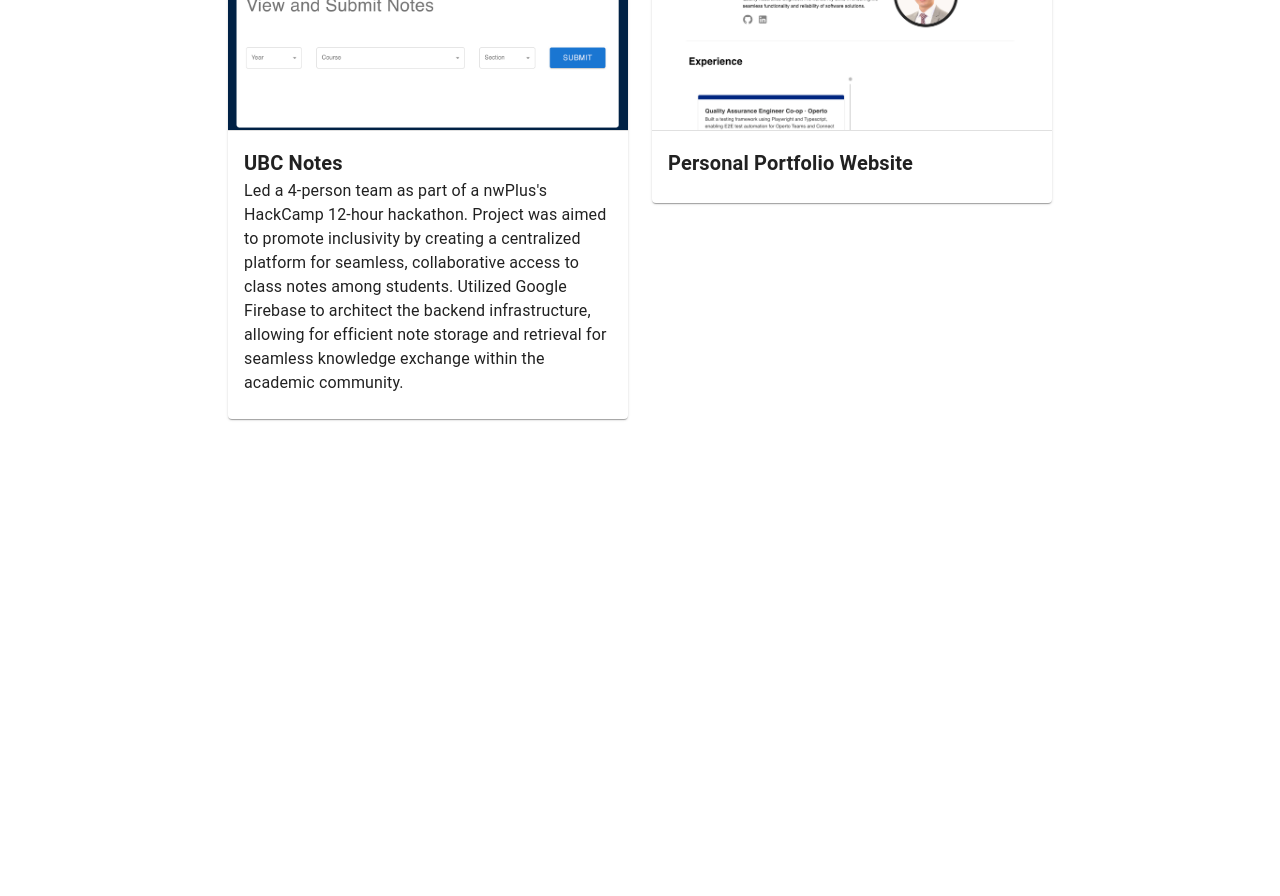
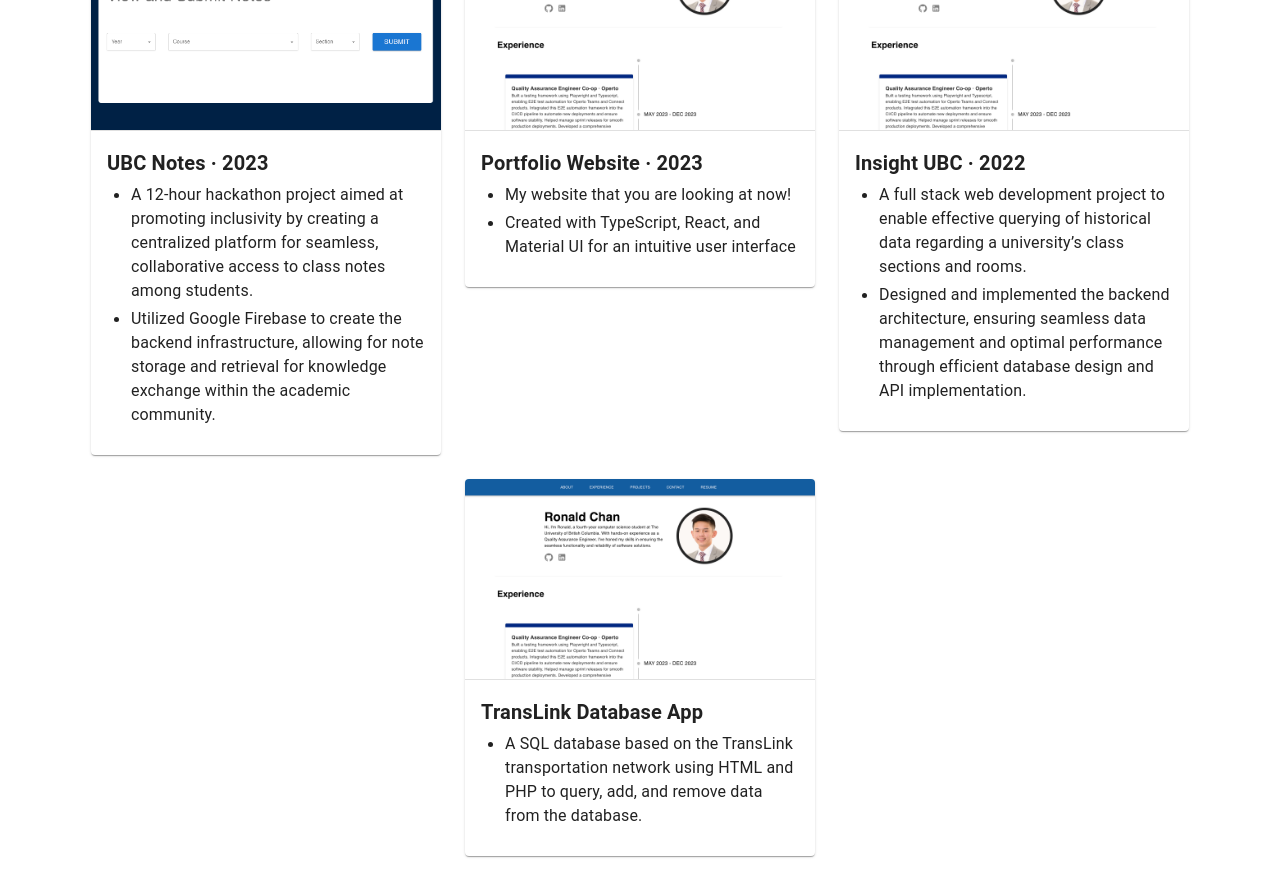
Before and after one commit to ronalldchan/ronalldchan.github.io, a React (Create React App) app: page / in a window 1280 px wide. Shown: the part 1580-2476 px from the top of the page. Before the commit the page ends 2063 px from the top, so only its background shows below. Built offline with nearby package versions, Linux system fonts and the light colour scheme.

Commit message:
Updated ProjectCard to use bulleted list - Updated project descriptions - Added additional projects

```diff
--- a/src/components/ProjectCard.tsx
+++ b/src/components/ProjectCard.tsx
@@ -1,17 +1,21 @@
-import { Card, CardActionArea, CardContent, CardMedia, Divider, Typography } from "@mui/material";
-import sample from "../images/ubcnotes.png";
-import { title } from "process";
+import { Card, CardContent, CardMedia, Divider, List, ListItem, ListItemText, Typography } from "@mui/material";
 
-function ProjectCard(props: { title: string; description: string; image: string }) {
+function ProjectCard(props: { title: string; description: string[]; image: string }) {
   return (
-    <Card sx={{ width: "400px" }}>
+    <Card sx={{ width: "350px" }}>
       <CardMedia component={"img"} height={"200"} image={props.image} sx={{ objectPosition: "0% 0%" }} />
       <Divider />
       <CardContent>
         <Typography variant="h6" fontWeight={"bold"}>
           {props.title}
         </Typography>
-        <Typography>{props.description}</Typography>
+        <List sx={{ listStyleType: "disc", pl: 3, py: 0 }}>
+          {props.description.map((item) => (
+            <ListItem sx={{ display: "list-item", p: 0 }}>
+              <ListItemText>{item}</ListItemText>
+            </ListItem>
+          ))}
+        </List>
       </CardContent>
     </Card>
   );
--- a/src/components/Projects.tsx
+++ b/src/components/Projects.tsx
@@ -5,14 +5,34 @@ import website from "../images/website.png";
 
 const cardData = [
   {
-    title: "UBC Notes",
-    description:
-      "Led a 4-person team as part of a nwPlus's HackCamp 12-hour hackathon. Project was aimed to promote inclusivity by creating a centralized platform for seamless, collaborative access to class notes among students. Utilized Google Firebase to architect the backend infrastructure, allowing for efficient note storage and retrieval for seamless knowledge exchange within the academic community.",
+    title: "UBC Notes · 2023",
+    description: [
+      "A 12-hour hackathon project aimed at promoting inclusivity by creating a centralized platform for seamless, collaborative access to class notes among students.",
+      "Utilized Google Firebase to create the backend infrastructure, allowing for note storage and retrieval for knowledge exchange within the academic community.",
+    ],
     image: ubcnotes,
   },
   {
-    title: "Personal Portfolio Website",
-    description: "",
+    title: "Portfolio Website · 2023",
+    description: [
+      "My website that you are looking at now!",
+      "Created with TypeScript, React, and Material UI for an intuitive user interface",
+    ],
+    image: website,
+  },
+  {
+    title: "Insight UBC · 2022",
+    description: [
+      "A full stack web development project to enable effective querying of historical data regarding a university’s class sections and rooms.",
+      "Designed and implemented the backend architecture, ensuring seamless data management and optimal performance through efficient database design and API implementation.",
+    ],
+    image: website,
+  },
+  {
+    title: "TransLink Database App",
+    description: [
+      "A SQL database based on the TransLink transportation network using HTML and PHP to query, add, and remove data from the database.",
+    ],
     image: website,
   },
 ];
```
